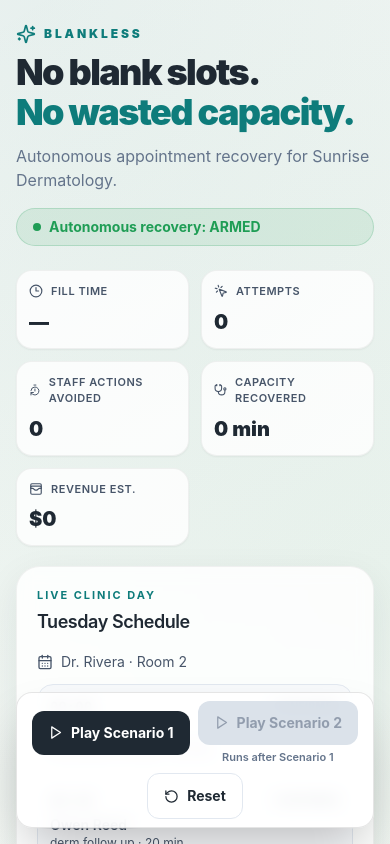
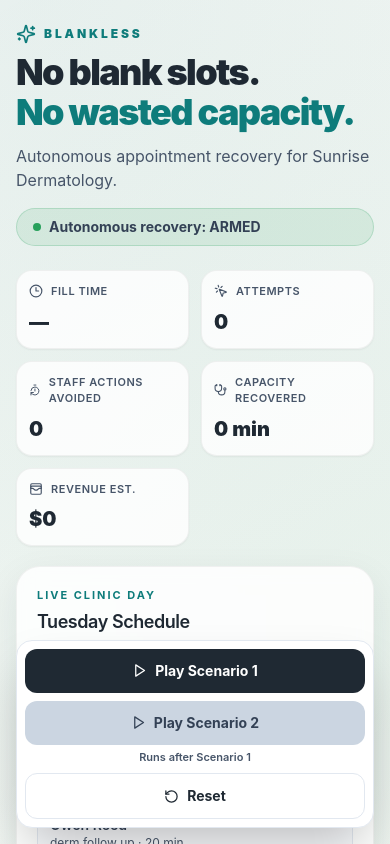
Before and after one commit to patricktran1/Blankless, a Next.js app: page / in a window 390 px wide. Shown: the top 844 px of the page. Built offline with nearby package versions, Linux system fonts and the light colour scheme; no server answers.

Commit message:
fix(ui): resolve mobile controls and disabled affordances

```diff
--- a/app/page.tsx
+++ b/app/page.tsx
@@ -11,13 +11,29 @@
 import { playScenario, resetDemo } from "@/lib/engine/coordinator";
 import { useDemoStore } from "@/lib/store";
 
+const completedCaption = "Completed — press Reset to replay";
+const scenario2LockedCaption = "Runs after Scenario 1";
+
 export default function Home() {
   const { running, policy, metrics } = useDemoStore();
   const scenario2Locked = policy.id !== "policy-v2";
-  return <main className="mx-auto min-h-screen max-w-[1500px] px-4 py-6 md:px-8">
+  const scenario1Completed = metrics.recovered > 0;
+  const scenario1Disabled = running || scenario1Completed;
+  const showScenario1CompletedCaption = scenario1Completed && !running;
+  const scenario2Disabled = running || scenario2Locked || metrics.recovered !== 1;
+  const scenario1DisabledReason = running ? "Scenario currently running" : scenario1Completed ? completedCaption : undefined;
+  const scenario2DisabledReason = running
+    ? "Scenario currently running"
+    : scenario2Locked
+      ? scenario2LockedCaption
+      : metrics.recovered !== 1
+        ? completedCaption
+        : undefined;
+
+  return <main className="mx-auto min-h-screen max-w-[1500px] px-4 pt-6 pb-60 sm:pb-28 md:px-8">
     <header className="mb-6 flex flex-col gap-4 md:flex-row md:items-end md:justify-between">
-      <div><div className="flex items-center gap-2 text-teal"><Sparkles size={20}/><span className="text-xs font-black uppercase tracking-[.24em]">Blankless</span></div><h1 className="mt-2 text-4xl font-black tracking-[-.045em] md:text-6xl">No blank slots.<br/><span className="text-teal">No wasted capacity.</span></h1><p className="mt-3 max-w-2xl text-base text-slate-500">Autonomous appointment recovery for Sunrise Dermatology.</p></div>
-      <div className="flex items-center gap-2 rounded-full border border-recovered/20 bg-recovered/10 px-4 py-2 text-sm font-bold text-recovered"><span className="h-2 w-2 animate-pulse rounded-full bg-recovered"/>Autonomous recovery: ARMED</div>
+      <div><div className="flex items-center gap-2 text-teal"><Sparkles size={20}/><span className="text-xs font-black uppercase tracking-[.24em]">Blankless</span></div><h1 className="mt-2 text-4xl font-black tracking-[-.045em] md:text-6xl">No blank slots.<br/><span className="text-teal">No wasted capacity.</span></h1><p className="mt-3 max-w-2xl text-base text-slate-600">Autonomous appointment recovery for Sunrise Dermatology.</p></div>
+      <div className="flex items-center gap-2 rounded-full border border-recovered/20 bg-recovered/10 px-4 py-2 text-sm font-bold text-slate-700"><span className="h-2 w-2 animate-pulse rounded-full bg-recovered"/>Autonomous recovery: ARMED</div>
     </header>
     <MetricsStrip/>
     <EscalationBanner/>
@@ -28,14 +44,17 @@
       <Timeline/>
       <RankingPanel/>
     </div>
-    <div className="sticky bottom-4 z-20 mx-auto mt-6 flex w-fit flex-wrap items-center justify-center gap-2 rounded-2xl border border-black/10 bg-white/90 p-2 shadow-2xl backdrop-blur">
-      <button disabled={running || metrics.recovered > 0} onClick={() => playScenario(1)} className="flex items-center gap-2 rounded-xl bg-ink px-4 py-3 text-sm font-bold text-white disabled:cursor-not-allowed disabled:opacity-35"><Play size={15}/> Play Scenario 1</button>
-      <div className="flex flex-col items-center gap-1">
-        <button disabled={running || scenario2Locked || metrics.recovered !== 1} onClick={() => playScenario(2)} className="flex items-center gap-2 rounded-xl bg-teal px-4 py-3 text-sm font-bold text-white disabled:cursor-not-allowed disabled:bg-slate-300 disabled:text-slate-500 disabled:opacity-70"><Play size={15}/> Play Scenario 2</button>
-        {scenario2Locked && <span className="text-[11px] font-semibold text-slate-500">Runs after Scenario 1</span>}
+    <div className="sticky bottom-4 z-20 mx-auto mt-6 flex w-full flex-col items-stretch justify-center gap-2 rounded-2xl border border-slate-200 bg-white p-2 shadow-2xl sm:w-fit sm:flex-row sm:flex-wrap sm:items-center">
+      <div className="flex w-full flex-col items-stretch gap-1 sm:w-auto sm:items-center">
+        <button disabled={scenario1Disabled} aria-disabled={scenario1Disabled} title={scenario1DisabledReason} onClick={() => playScenario(1)} className="flex w-full items-center justify-center gap-2 rounded-xl bg-ink px-4 py-3 text-sm font-bold text-white disabled:cursor-not-allowed disabled:bg-slate-300 disabled:text-slate-700 sm:w-auto"><Play size={15}/> Play Scenario 1</button>
+        {showScenario1CompletedCaption && <span className="text-center text-[11px] font-semibold text-slate-600">{completedCaption}</span>}
       </div>
-      <button onClick={resetDemo} className="flex items-center gap-2 rounded-xl border border-slate-200 bg-white px-4 py-3 text-sm font-bold"><RotateCcw size={15}/> Reset</button>
+      <div className="flex w-full flex-col items-stretch gap-1 sm:w-auto sm:items-center">
+        <button disabled={scenario2Disabled} aria-disabled={scenario2Disabled} title={scenario2DisabledReason} onClick={() => playScenario(2)} className="flex w-full items-center justify-center gap-2 rounded-xl bg-teal px-4 py-3 text-sm font-bold text-white disabled:cursor-not-allowed disabled:bg-slate-300 disabled:text-slate-700 sm:w-auto"><Play size={15}/> Play Scenario 2</button>
+        {scenario2Locked && <span className="text-center text-[11px] font-semibold text-slate-600">{scenario2LockedCaption}</span>}
+      </div>
+      <button onClick={resetDemo} className="flex w-full items-center justify-center gap-2 rounded-xl border border-slate-200 bg-white px-4 py-3 text-sm font-bold sm:w-auto"><RotateCcw size={15}/> Reset</button>
     </div>
-    <footer className="mt-6 flex items-center justify-between gap-3 border-t py-5 text-xs text-slate-400"><span>Deterministic FSM · Versioned policy · Single-fill lock</span><div className="flex items-center gap-2"><span className="rounded-full bg-slate-100 px-3 py-1.5 font-semibold">Local fallback active</span><QABadge/></div></footer>
+    <footer className="mt-6 flex flex-col items-start justify-between gap-3 border-t py-5 text-xs text-slate-600 sm:flex-row sm:items-center"><span>Deterministic FSM · Versioned policy · Single-fill lock</span><div className="flex flex-wrap items-center gap-2"><span className="rounded-full bg-slate-100 px-3 py-1.5 font-semibold">Local fallback active</span><QABadge/></div></footer>
   </main>;
 }
```
